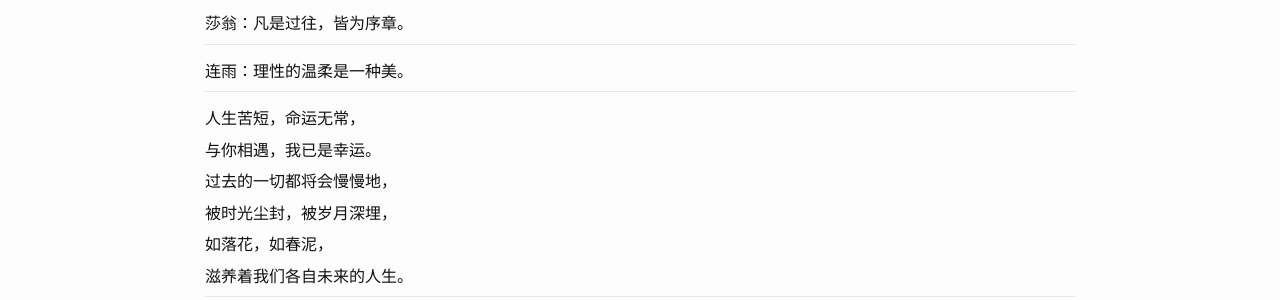
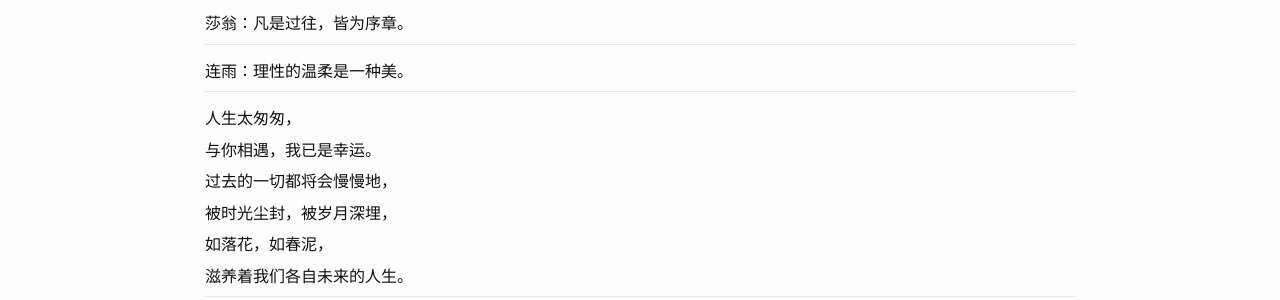
Before and after one commit to lianyu1115/lianyu, a Jekyll site: the page built from _journals/2021-01-06-未完成的初恋.md, in a window 1280 px wide. Shown: the part 176-476 px from the top of the page. Built offline with Jekyll 4.4.1, drawn with Linux system fonts in a browser that asks for light colours.

Commit message:
Update 2021-01-06-未完成的初恋.md

```diff
--- a/_journals/2021-01-06-未完成的初恋.md
+++ b/_journals/2021-01-06-未完成的初恋.md
@@ -15,7 +15,7 @@ tags: ''
 
 - - -
 
-人生苦短，命运无常，
+人生太匆匆，
 
 与你相遇，我已是幸运。
 
```
